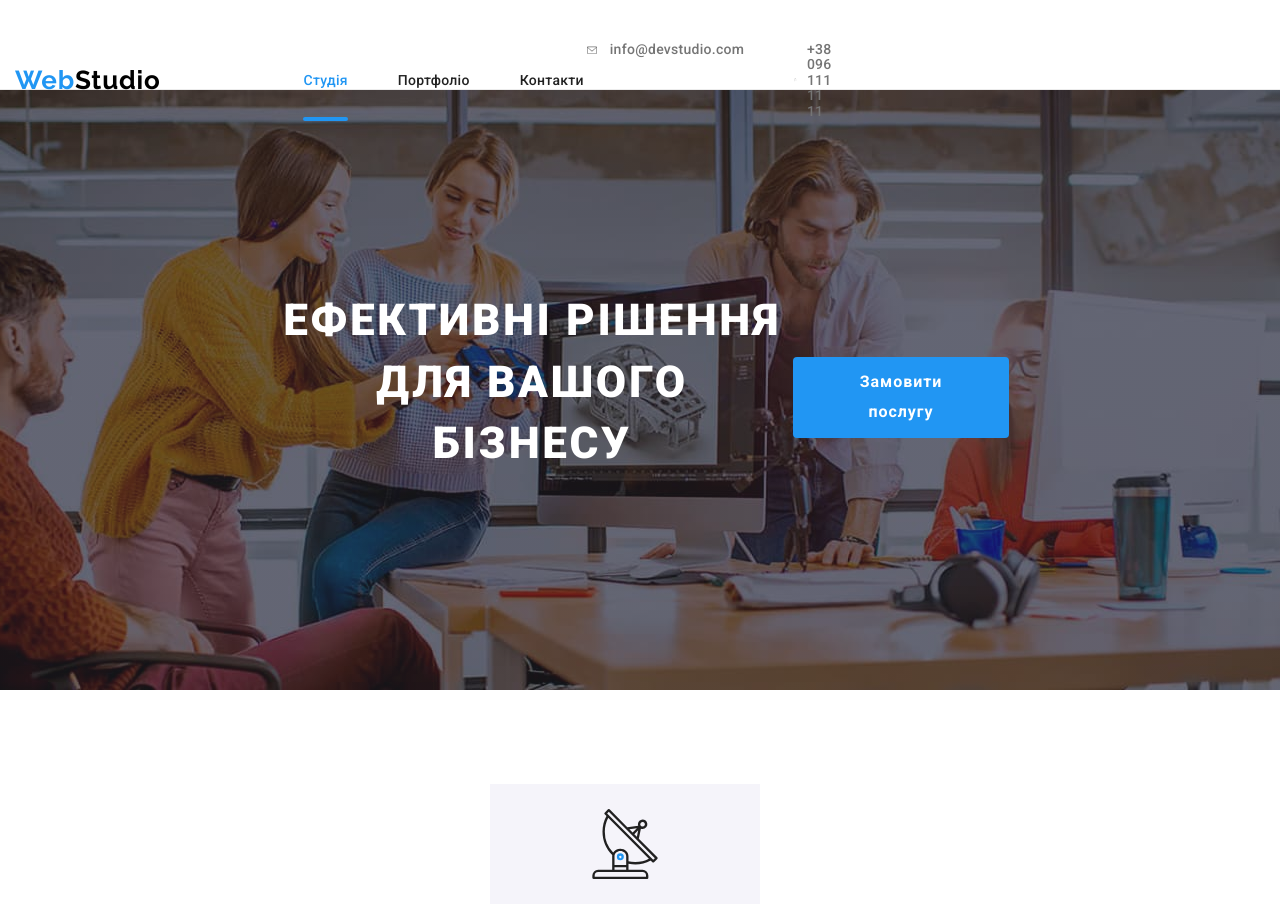
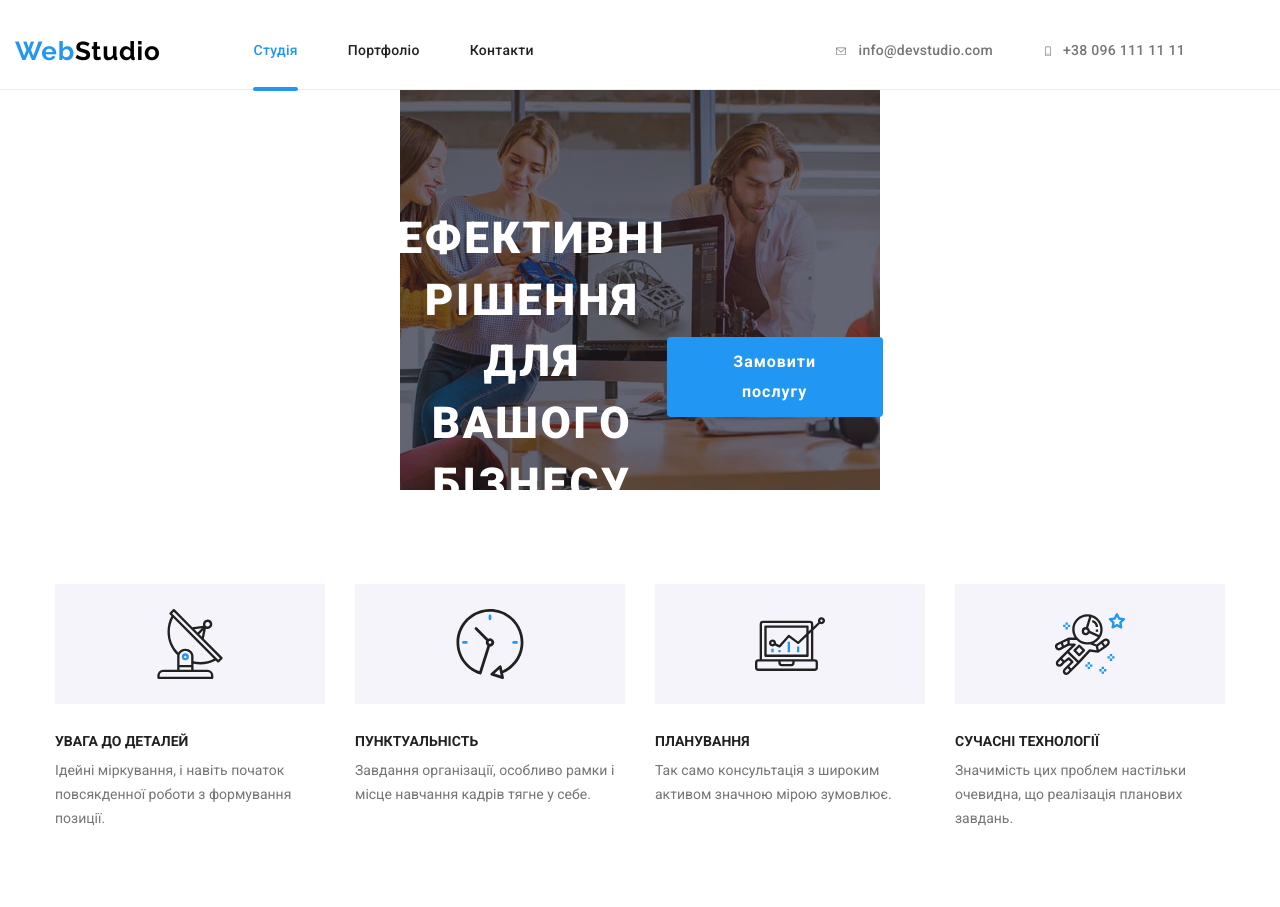
Before and after one commit to Nataliia1512/goit-markup-hw-08, a plain HTML site: page index.html in a window 1280 px wide. Shown: the top 907 px of the page. Drawn offline with nearby package versions, Linux system fonts and the light colour scheme.

Commit message:
changes for hero and features

```diff
--- a/SASS/components/_features.scss
+++ b/SASS/components/_features.scss
@@ -1,14 +1,37 @@
 
 /*features*/
-/*.features  {
-    display: flex;
-} */
+.features  {
+    display: block;
+
+    @media screen and (min-width: 768px) {
+        display: flex;
+        flex-wrap: wrap;
+        gap: 30px;
+
+    }
+
+    @media screen and (min-width: 1200px) {
+        align-items: start;
+        flex-wrap: nowrap;
+
+    }
+}
 
 .features__item {
-width: 270px;
+width: 450px;
+margin-bottom: 30px;
 
-&:not(:last-child) {
-    margin-right: 30px;
+   &:last-child {
+    margin-bottom: 0;
+}
+@media screen and (min-width: 768px) {
+    width: 354px;
+    margin-bottom: 0;
+}
+
+@media screen and (min-width: 1200px) {
+    width: 270px;
+
 }
 }
 
@@ -21,6 +44,12 @@ width: 270px;
     font-size: 14px;
     line-height: 1.1;
     text-transform: uppercase;
+    text-align: center;
+
+    @media screen and (min-width: 768px) {
+        text-align: left;
+
+    }
 }
 
 
@@ -32,13 +61,20 @@ width: 270px;
     line-height: 1.7;
 }
 .features__icons-container {
-    //display: flex;//
-    width: 270px;
+    display: flex;
     height: 120px;
     background-color: var(--secondary-shade-color);
 
     margin-bottom: 30px;
-    padding: 25px 100px;
+    padding: 25px 190px;
+
+    @media screen and (min-width: 768px) {
+        padding: 25px 145px;
+    }
+
+    @media screen and (min-width: 1200px) {
+        padding: 25px 100px;
+    }
 }
 
 .features__icon  {
--- a/SASS/components/_hero.scss
+++ b/SASS/components/_hero.scss
@@ -1,17 +1,21 @@
 
 /*hero*/
 .hero {
-    padding-top: 200px;
-    padding-bottom: 280px;
+    //padding-top: 200px;
+    //padding-bottom: 280px;
+    margin: 0 auto;
+    padding: 118px 30px;
+    max-width: 480px;
+    max-height: 400px;
     text-align: center;
     background-color: var(--shade-color);
 
  }
  .hero__overlay {
-     max-width: 1600px;
-     height: 600px;
-     margin-left: auto;
-     margin-right: auto;
+     //max-width: 1600px;
+     //height: 600px;
+    // margin-left: auto;
+    // margin-right: auto;
      background-image: linear-gradient(
          to right,
          rgba(47, 48, 58, 0.4),
@@ -27,13 +31,20 @@
    margin-bottom: 30px;
    margin-left: auto;
    margin-right: auto;
-   max-width: 696px;
+   max-width: 360px;
+
 
      color: var(--hero-color);
      font-weight: 900;
-     font-size: 44px;
-     line-height: 1.4;
+     font-size: 26px;
+     line-height: 1.6;
      letter-spacing: 0.06em;
      text-transform: uppercase;
 
+     @media screen and (min-width: 1200px) {
+        max-width: 696px;
+        font-size: 44px;
+        line-height: 1.4;
+     }
+
  }
--- a/SASS/components/_logo.scss
+++ b/SASS/components/_logo.scss
@@ -9,12 +9,16 @@
     text-decoration: none;
     letter-spacing: 0.03em;
     margin-right: 0;
+    text-align: center;
+    padding-top: 6px;
+
 
     &:hover {
         color: var(--accent-color);
     }
 @media screen and (min-width:768px) {
-    margin-right: 88px;
+    margin-right: 87px;
+    padding-top: 26px;
 
 }
 @media screen and (min-width:1200px) {
@@ -22,6 +26,8 @@
     font-size: 26px;
     line-height: 1.2;
     text-align: right;
+    display: flex;
+    padding-bottom: 24px;
 
 }
 }
--- a/SASS/components/_mobile-header-menu.scss
+++ b/SASS/components/_mobile-header-menu.scss
@@ -68,8 +68,9 @@
     height: 100vh;
     overflow-y: scroll;
 
-    //transform: translateX(100%);
-    transition: transform 250ms cubic-bezier(0.4, 0, 0.2, 1);
+
+    transform: translateX(100%);
+    //transition: transform 250ms cubic-bezier(0.4, 0, 0.2, 1);
 
     &.is-open {
         transform: translateX(0);
--- a/SASS/components/_site-contacts.scss
+++ b/SASS/components/_site-contacts.scss
@@ -9,20 +9,24 @@
     }
     @media screen and (min-width:768px) and (max-width:1199px) {
         flex-direction: column;
+        margin: 21px;
 
     }
 }
 
 .site-contacts__item  {
-     //display: flex;//
+     display: flex;
 
 
 
     @media screen and (min-width:768px) and (max-width:1199px){
         margin-bottom: 10px;
 
+
+
         &:last-child {
             margin-bottom: 0;
+
         }
 
     }
--- a/SASS/layout/_container.scss
+++ b/SASS/layout/_container.scss
@@ -17,6 +17,6 @@
         display: flex;
         align-items: center;
         justify-content: center;
-
+        max-width: 1200px;
     }
 }
--- a/SASS/layout/_navigation.scss
+++ b/SASS/layout/_navigation.scss
@@ -2,7 +2,8 @@
 .site-nav {
     display: flex;
     position: relative;
-    margin-left: 50px;
+    padding-left: 0;
+
 
 
  @media screen and (max-width: 767px) {
```
Also changed, not shown: css/main.css, css/main.min.css, 2 other files.
